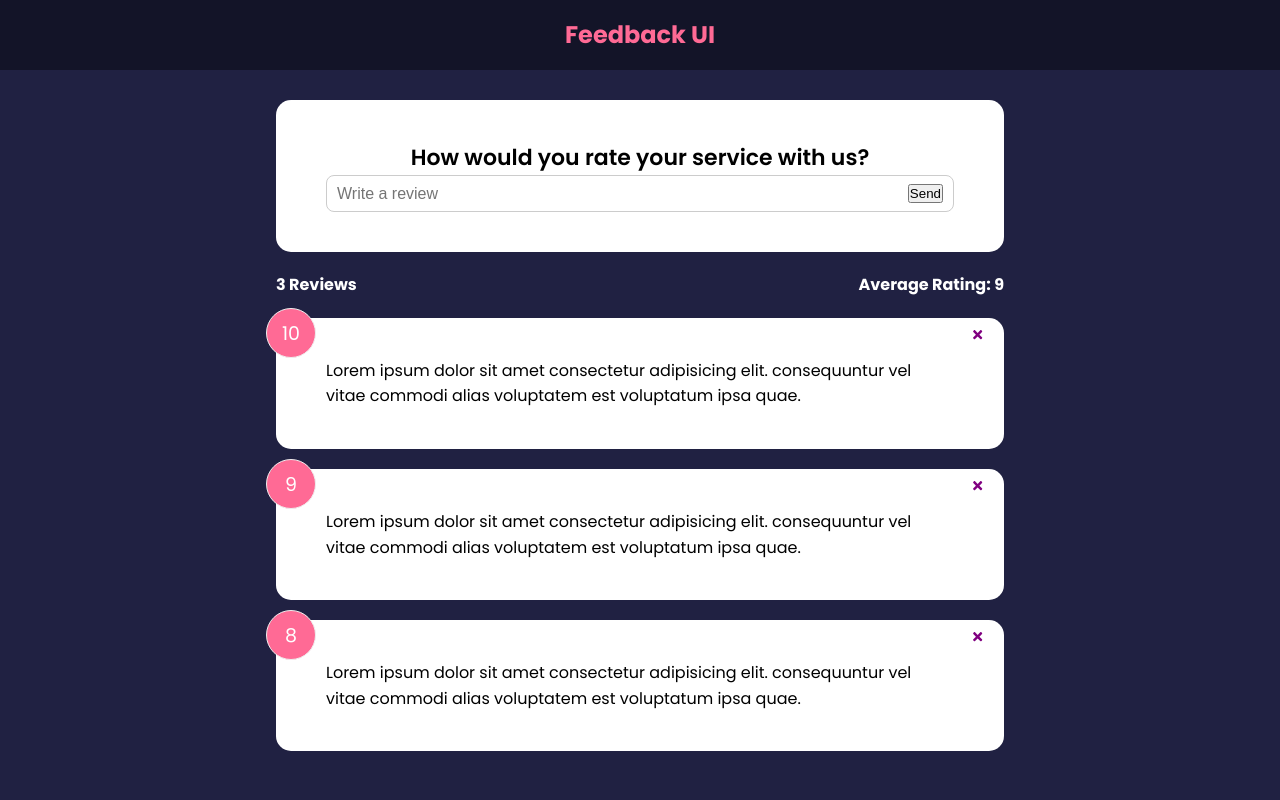
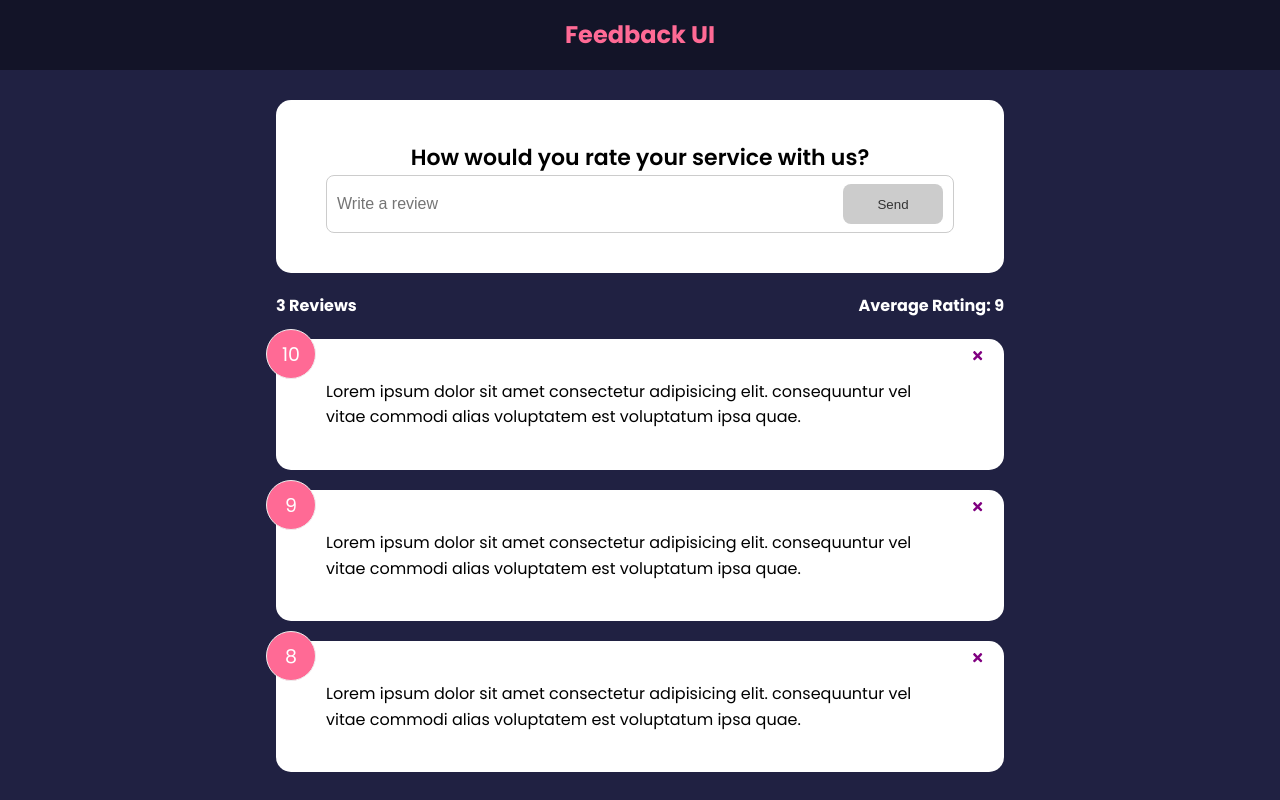
Before and after one commit to jameszenartist/feedback-react, a React (Create React App) app: page / in a window 1280 px wide. Built offline with nearby package versions, Linux system fonts and the light colour scheme.

Commit message:
create shared btn component

```diff
--- a/src/components/FeedbackForm.jsx
+++ b/src/components/FeedbackForm.jsx
@@ -1,6 +1,7 @@
 import { useState } from "react";
 import React from "react";
 import Card from "./shared/Card";
+import Button from "./shared/Button";
 
 function FeedbackForm() {
   const [text, setText] = useState("");
@@ -21,7 +22,7 @@ function FeedbackForm() {
             placeholder="Write a review"
             value={text}
           />
-          <button type="submit">Send</button>
+          <Button type="submit">Send</Button>
         </div>
       </form>
     </Card>
--- /dev/null
+++ b/src/components/shared/Button.jsx
@@ -0,0 +1,24 @@
+import PropTypes from "prop-types";
+
+function Button({ children, version, type, isDisabled }) {
+  return (
+    <button type={type} disabled={isDisabled} className={`btn btn-${version}`}>
+      {children}
+    </button>
+  );
+}
+
+Button.defaultProps = {
+  version: "primary",
+  type: "button",
+  isDisabled: "false",
+};
+
+Button.propTypes = {
+  children: PropTypes.node.isRequired,
+  version: PropTypes.string,
+  type: PropTypes.string,
+  isDisabled: PropTypes.bool,
+};
+
+export default Button;
```
